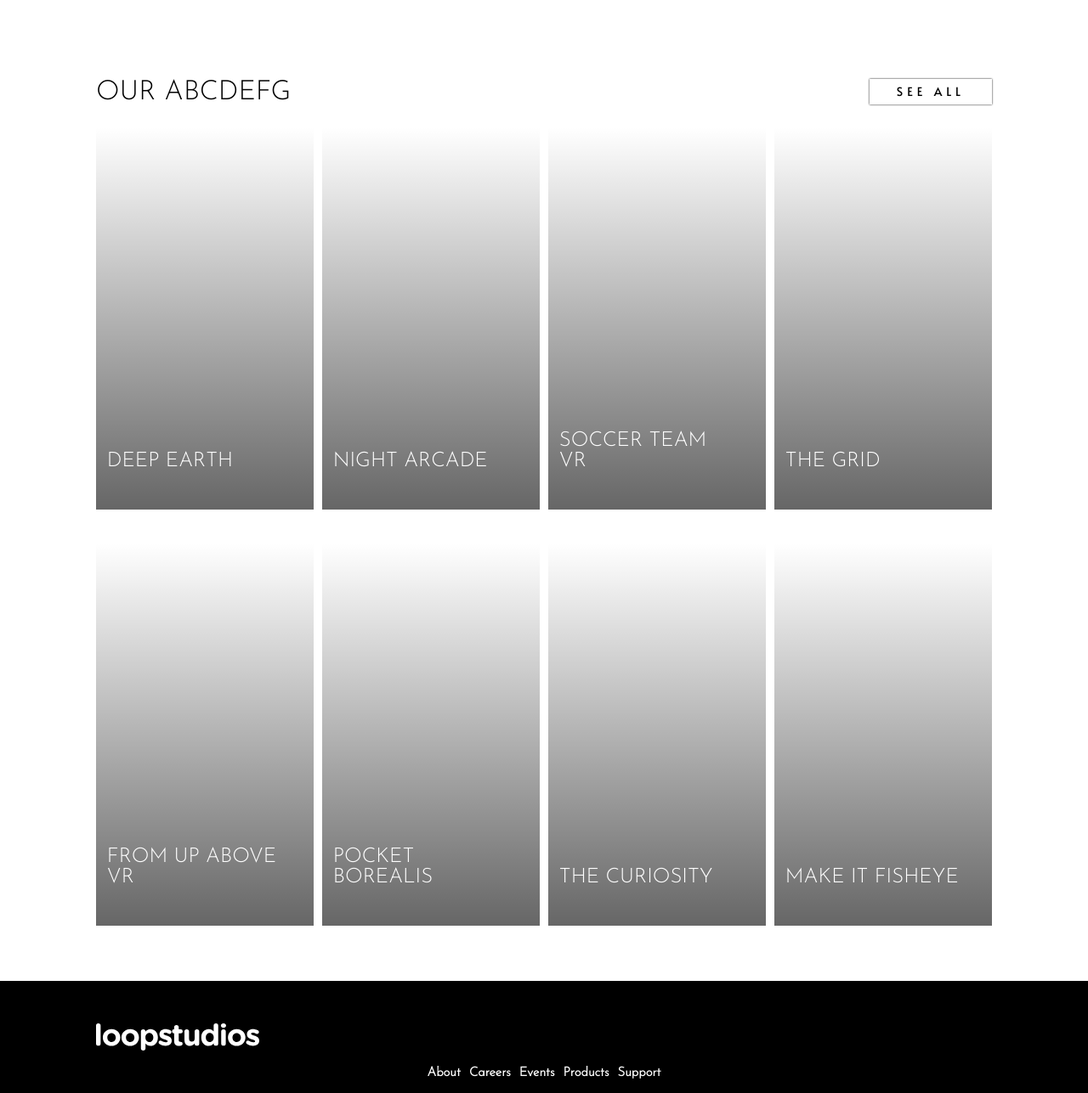
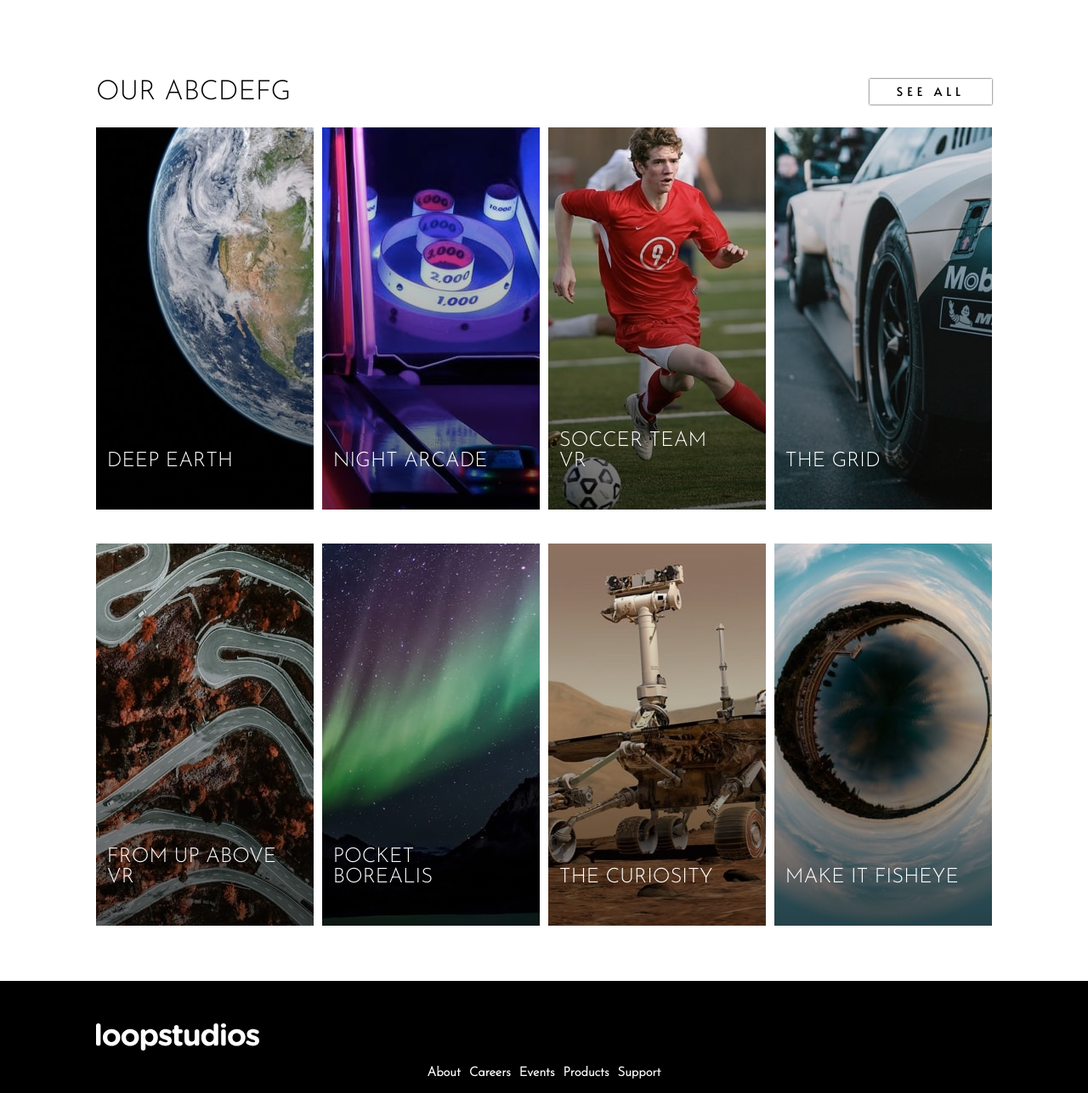
Before and after one commit to Suleeyman/FM-4-Loopstudios, a plain HTML site: page docs/index.html in a window 1280 px wide. Shown: the part 1249-2536 px from the top of the page at 85% size. Drawn offline with Linux system fonts and the light colour scheme; files whose address does not match are found by name.

Commit message:
docs folder for github page

```diff
--- a/docs/index.html
+++ b/docs/index.html
@@ -6,7 +6,7 @@
 
   <link rel="icon" type="image/png" sizes="32x32" href="./images/favicon-32x32.png">
   <title>Frontend Mentor | Loopstudios landing page</title>
-  <link rel="stylesheet" href="main.css">
+  <link rel="stylesheet" href="./main.css">
 
 </head>
 <body>
@@ -30,8 +30,8 @@
     </div>
   </main>
   <section class="vr">
-    <img class="mobile" src="images/mobile/image-interactive.jpg" alt="">
-    <img class="desktop" src="images/desktop/image-interactive.jpg" alt="#">
+    <img class="mobile" src="./mobile/image-interactive.jpg" alt="">
+    <img class="desktop" src="./desktop/image-interactive.jpg" alt="#">
     <aside>
       <h2>
           The leader in interactive VR
@@ -50,50 +50,50 @@
     <div class="img">
       <div class="mask"></div>
       <p class="subtitle">Deep earth</p>
-      <img class="desktop" src="images/desktop/image-deep-earth.jpg" alt="">
-      <img class="mobile" src="images/mobile/image-deep-earth.jpg" alt="#">
+      <img class="desktop" src="./desktop/image-deep-earth.jpg" alt="">
+      <img class="mobile" src="./mobile/image-deep-earth.jpg" alt="#">
     </div>
     <div class="img">
       <div class="mask"></div>
       <p class="subtitle">Night arcade</p>
-      <img class="desktop" src="images/desktop/image-night-arcade.jpg" alt="">
-      <img class="mobile" src="images/mobile/image-night-arcade.jpg" alt="#">
+      <img class="desktop" src="./desktop/image-night-arcade.jpg" alt="">
+      <img class="mobile" src="./mobile/image-night-arcade.jpg" alt="#">
     </div>
     <div class="img">
       <div class="mask"></div>
       <p class="subtitle">Soccer team VR</p>
-      <img class="desktop" src="images/desktop/image-soccer-team.jpg" alt="">
-      <img class="mobile" src="images/mobile/image-soccer-team.jpg" alt="#">
+      <img class="desktop" src="./desktop/image-soccer-team.jpg" alt="">
+      <img class="mobile" src="./mobile/image-soccer-team.jpg" alt="#">
     </div>
     <div class="img">
       <div class="mask"></div>
       <p class="subtitle">The grid</p>
-      <img class="desktop" src="images/desktop/image-grid.jpg" alt="">
-      <img class="mobile" src="images/mobile/image-grid.jpg" alt="#">
+      <img class="desktop" src="./desktop/image-grid.jpg" alt="">
+      <img class="mobile" src="./mobile/image-grid.jpg" alt="#">
     </div>
     <div class="img">
       <div class="mask"></div>
       <p class="subtitle">From up above VR</p>
-      <img class="desktop" src="images/desktop/image-from-above.jpg" alt="">
-      <img class="mobile" src="images/mobile/image-from-above.jpg" alt="#">
+      <img class="desktop" src="./desktop/image-from-above.jpg" alt="">
+      <img class="mobile" src="./mobile/image-from-above.jpg" alt="#">
     </div>
     <div class="img">
       <div class="mask"></div>
       <p class="subtitle">Pocket borealis</p>
-      <img class="desktop" src="images/desktop/image-pocket-borealis.jpg" alt="">
-      <img class="mobile" src="images/mobile/image-pocket-borealis.jpg" alt="#">
+      <img class="desktop" src="./desktop/image-pocket-borealis.jpg" alt="">
+      <img class="mobile" src="./mobile/image-pocket-borealis.jpg" alt="#">
     </div>
     <div class="img">
       <div class="mask"></div>
       <p class="subtitle">The curiosity</p>
-      <img class="desktop" src="images/desktop/image-curiosity.jpg" alt="">
-      <img class="mobile" src="images/mobile/image-curiosity.jpg" alt="#">
+      <img class="desktop" src="./desktop/image-curiosity.jpg" alt="">
+      <img class="mobile" src="./mobile/image-curiosity.jpg" alt="#">
     </div>
     <div class="img">
       <div class="mask"></div>
       <p class="subtitle">Make it fisheye</p>
-      <img class="desktop" src="images/desktop/image-fisheye.jpg" alt="">
-      <img class="mobile" src="images/mobile/image-fisheye.jpg" alt="#">
+      <img class="desktop" src="./desktop/image-fisheye.jpg" alt="">
+      <img class="mobile" src="./mobile/image-fisheye.jpg" alt="#">
     </div>
     <a href="#" class="see-all">
       SEE ALL
```
Also changed, not shown: 1 other file.
